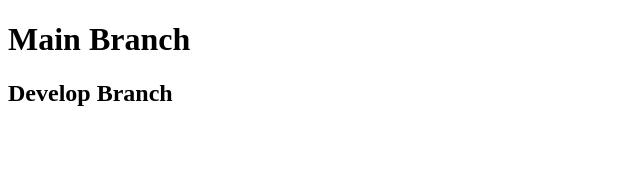
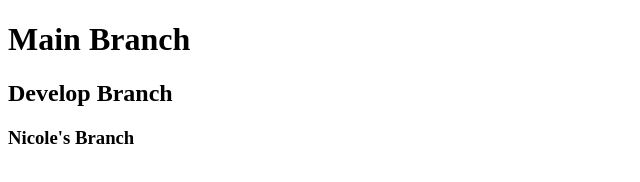
Before and after one commit to ravenf12/teamGit, a plain HTML site: page index.html in a window 1280 px wide. Shown: the whole page, without its empty margins (0-640 px from the left). Drawn offline with Linux system fonts and the light colour scheme.

Commit message:
Nicole's branch added

```diff
--- a/index.html
+++ b/index.html
@@ -9,5 +9,6 @@
 <body>
     <h1>Main Branch</h1>
     <h2>Develop Branch</h2>
+    <h3>Nicole's Branch</h3>
 </body>
 </html>
```
